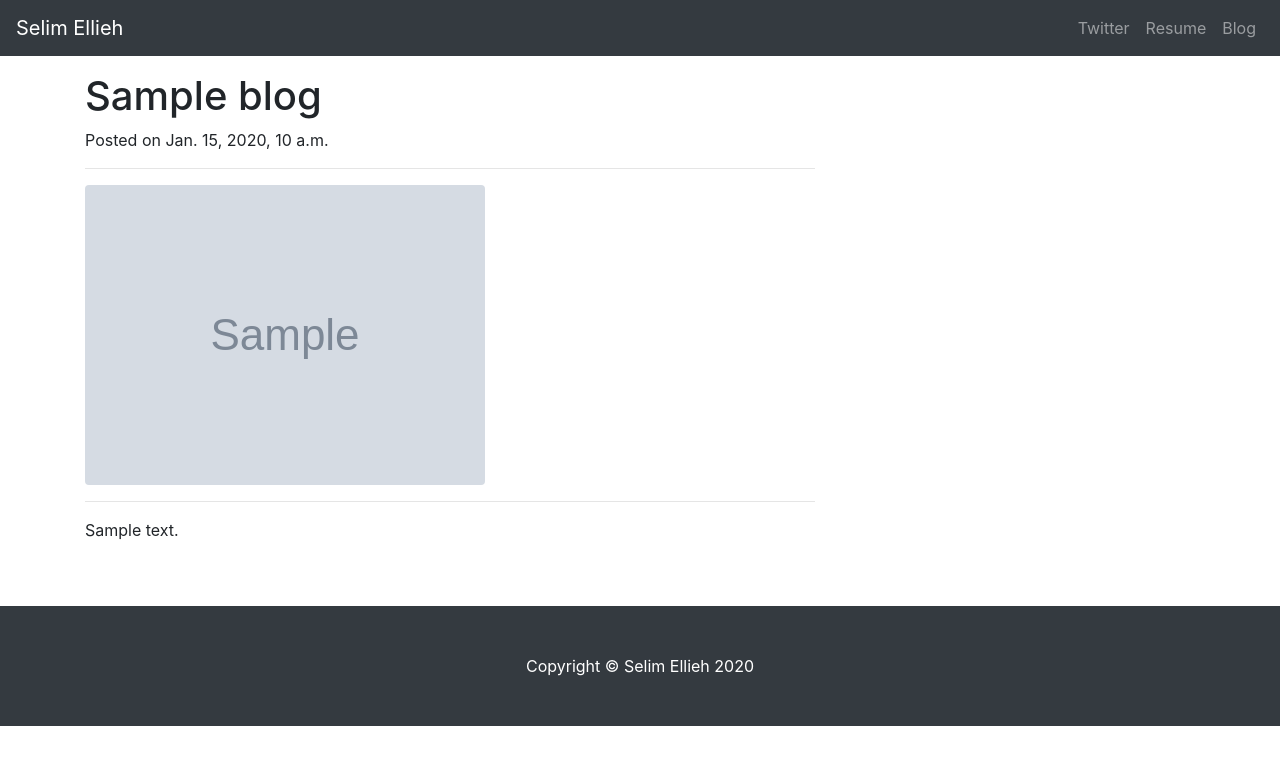
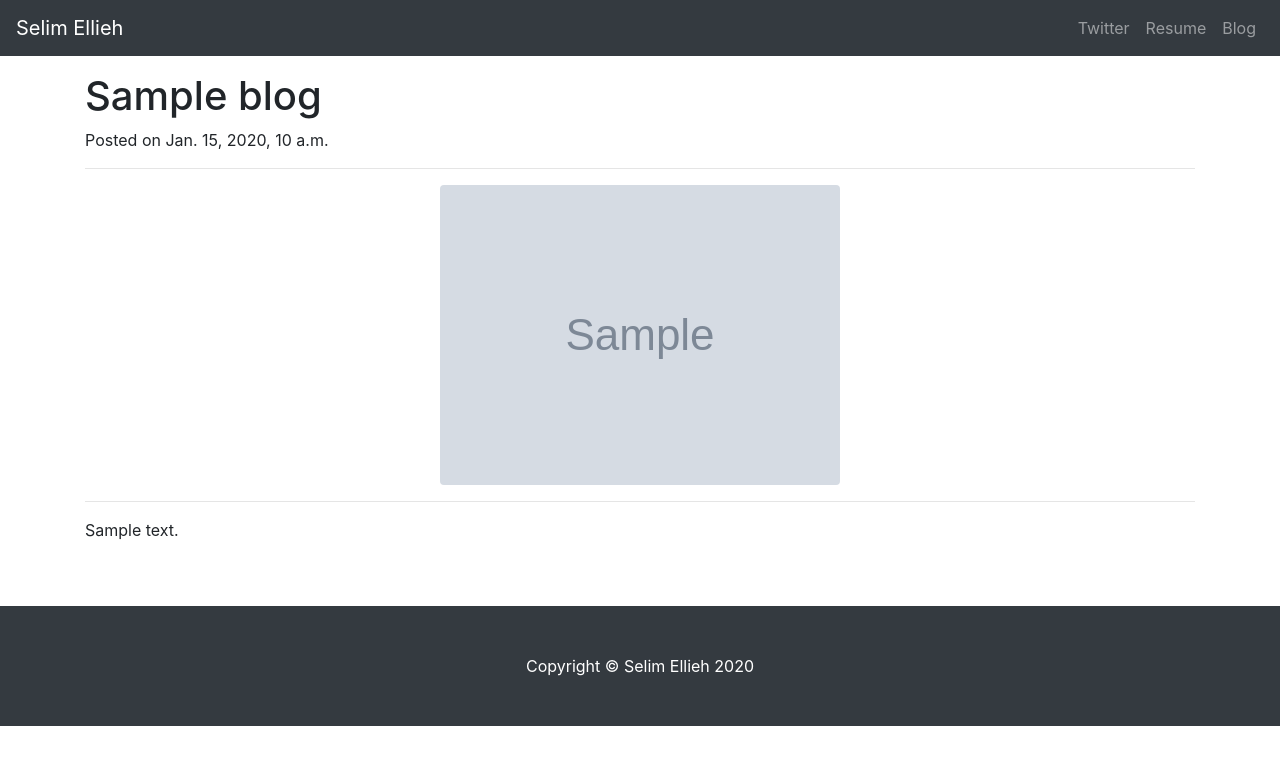
Before and after one commit to selimellieh72/Portfolio-project, a Django app: template blog/templates/blog/detailedblog.html in a window 1280 px wide. Shown: the top 765 px of the page. Run offline with Django 3.2, Linux system fonts and the light colour scheme; the template is opened without the code that fills it: most values are stand-ins (such as "Sample title", 1, 10 or a date in 2020); grey boxes marked "Sample" are stand-in pictures; data that the repository does not hold is empty; some libraries are stand-ins or nearby versions.

Commit message:
Centered detailed blog

```diff
--- a/blog/templates/blog/detailedblog.html
+++ b/blog/templates/blog/detailedblog.html
@@ -26,11 +26,6 @@
   <!-- Page Content -->
   <div class="container">
 
-    <div class="row">
-
-      <!-- Post Content Column -->
-      <div class="col-lg-8">
-
         <!-- Title -->
         <br/>
         <br/>
@@ -43,8 +38,9 @@
         <hr>
 
         <!-- Preview Image -->
-        <img class="img-fluid rounded" src="{{blog.image.url}}" alt="">
-
+        <p style="text-align:center;">
+        <img class="marginauto img-fluid rounded " src="{{blog.image.url}}" alt="";>
+      </p>
         <hr>
 
         <!-- Post Content -->
@@ -53,9 +49,7 @@
         <p>{{blog.body | safe}}</p>
         <br/>
         <br/>
-      </div>
 
-    </div>
     <!-- /.row -->
 
   </div>
```
